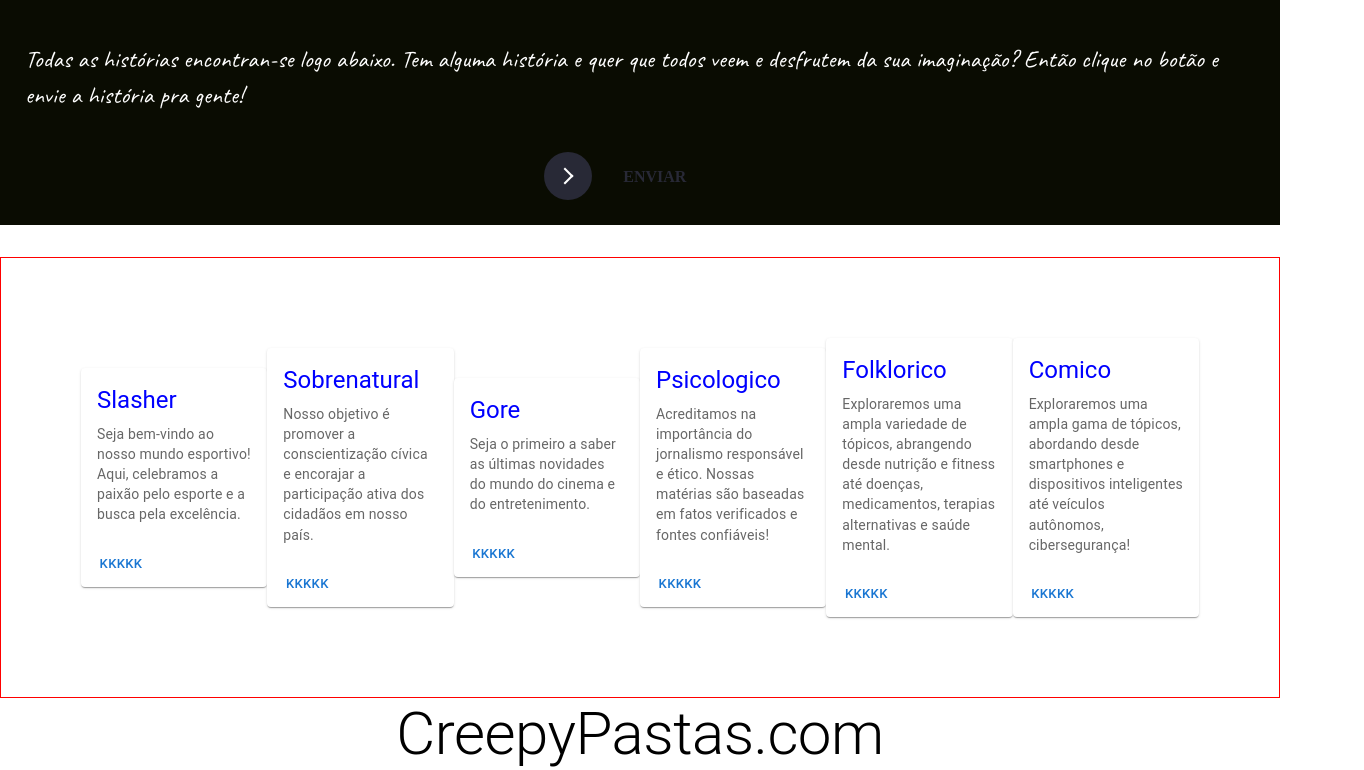
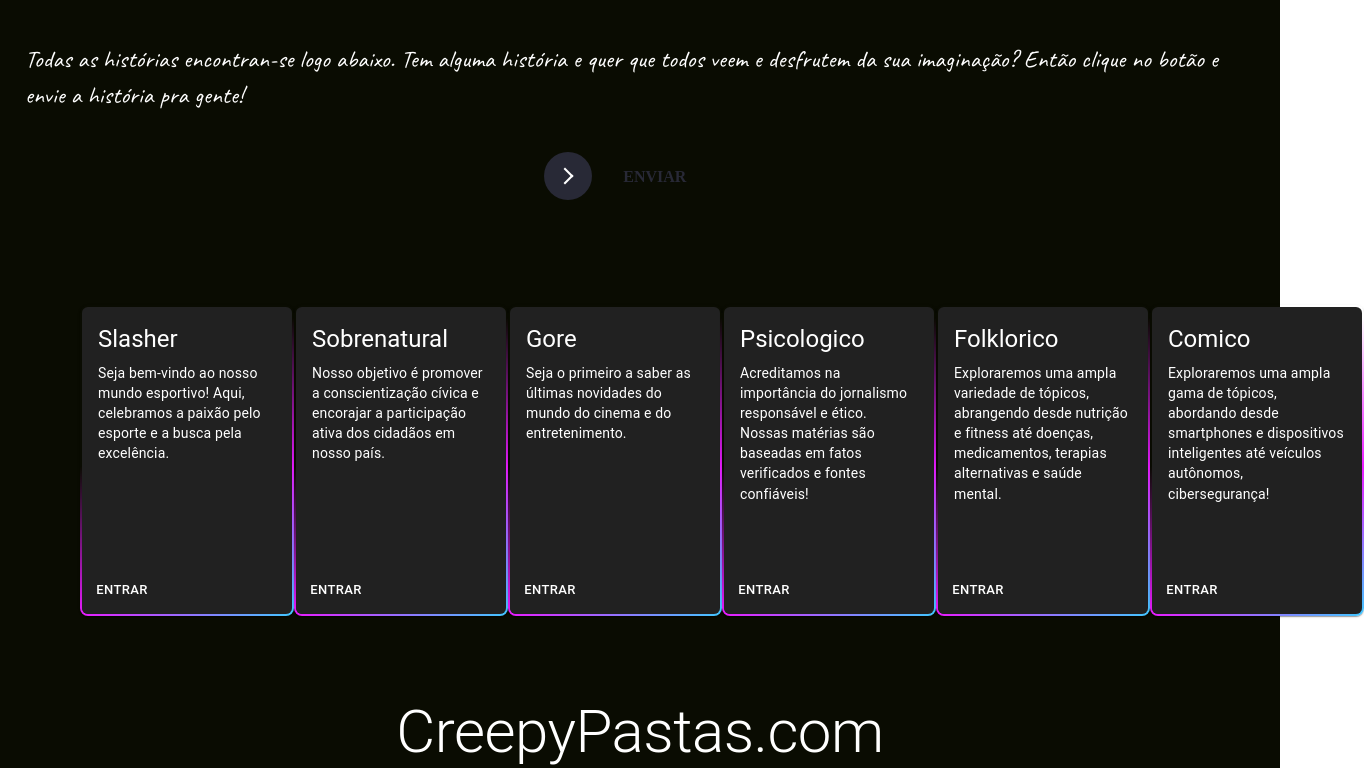
Before and after one commit to silvaPool/project-creepypasta, a React (Vite) app: page /dashboard in a window 1280 px wide. Shown: the part 199-969 px from the top of the page, 1364 px wide, since content can reach past the window. Built offline with nearby package versions, Linux system fonts and the light colour scheme; a web font is replaced by a local one.

Commit message:
Estilos dos cards modificados

```diff
--- a/src/components/Cards.jsx
+++ b/src/components/Cards.jsx
@@ -18,8 +18,8 @@
         width: "100%",
         margin: "0 auto",
         padding: "5rem",
-        marginTop: "2rem",
-        border: "1px solid red",
+        // marginTop: "2rem",
+        background: 'lch(3% 4 115)',
         display: 'flex',
         justifyContent: 'space-between',
         alignItems: 'center',
@@ -29,13 +29,13 @@
         <div key={item.id}>
            <Grid item xl={4} md={4}>
             <a>
-              <Card sx={{ maxWidth: 345 }}>
+              <Card >
                 <CardActionArea>
                   <CardContent>
                     <Typography gutterBottom variant="h5" component="div">
                       {item.titulo}
                     </Typography>
-                    <Typography variant="body2" color="text.secondary">
+                    <Typography variant="body2" color="hsl(151deg 50% 100%)" sx={{textAlign: 'left'}}>
                       {item.conteudo}
                     </Typography>
                   </CardContent>
@@ -43,10 +43,10 @@
                 <CardActions>
                   <Button
                     size="small"
-                    color="primary"
+                    variant="text"
                     onClick={() => handleTwitterShare(item.url)}
                   >
-                    kkkkk
+                    Entrar
                   </Button>
                 </CardActions>
               </Card>
--- a/src/components/Footer.jsx
+++ b/src/components/Footer.jsx
@@ -2,7 +2,7 @@
 
 function Footer() {
     return (
-        <Typography variant="h2" sx={{textAlign: 'center'}}>
+        <Typography variant="h2" sx={{textAlign: 'center', backgroundColor: 'lch(3% 4 115)', color: 'white'}}>
             CreepyPastas.com
         </Typography>
     )
--- a/src/theme/theme.js
+++ b/src/theme/theme.js
@@ -3,13 +3,43 @@
 const theme = createTheme({
 
     components: {
+        MuiCard: {
+            styleOverrides: {
+                root: {
+                    background: 'red',
+                    border: '2px solid transparent',
+                    background: 'linear-gradient(#212121, #212121) padding-box,linear-gradient(145deg, transparent 35%,#e81cff, #40c9ff) border-box',
+                    borderRadius: '8px',
+                    transformOrigin: 'right bottom',
+                    transition: 'all 0.6s cubic-bezier(0.23, 1, 0.320, 1)',
+                    color: 'white',
+                },
+            },
+        },
         MuiCardContent: {
                 styleOverrides: {
                     root: {
-                        color: 'blue',
+                        color: 'white',
+                        width: '210px',
+                        height: '260px',
                     },
                 },
         },
+        MuiCardActions: {
+            styleOverrides: {
+                root: {
+                    background: 'linear-gradient(#212121, #212121) padding-box,linear-gradient(145deg, transparent 35%,#e81cff, #40c9ff) border-box',
+                },
+            },
+        },
+        MuiButton: {
+            styleOverrides: {
+                text: {
+                    color: 'white',
+                }
+            }
+        }
+
     },
 
 });
```
